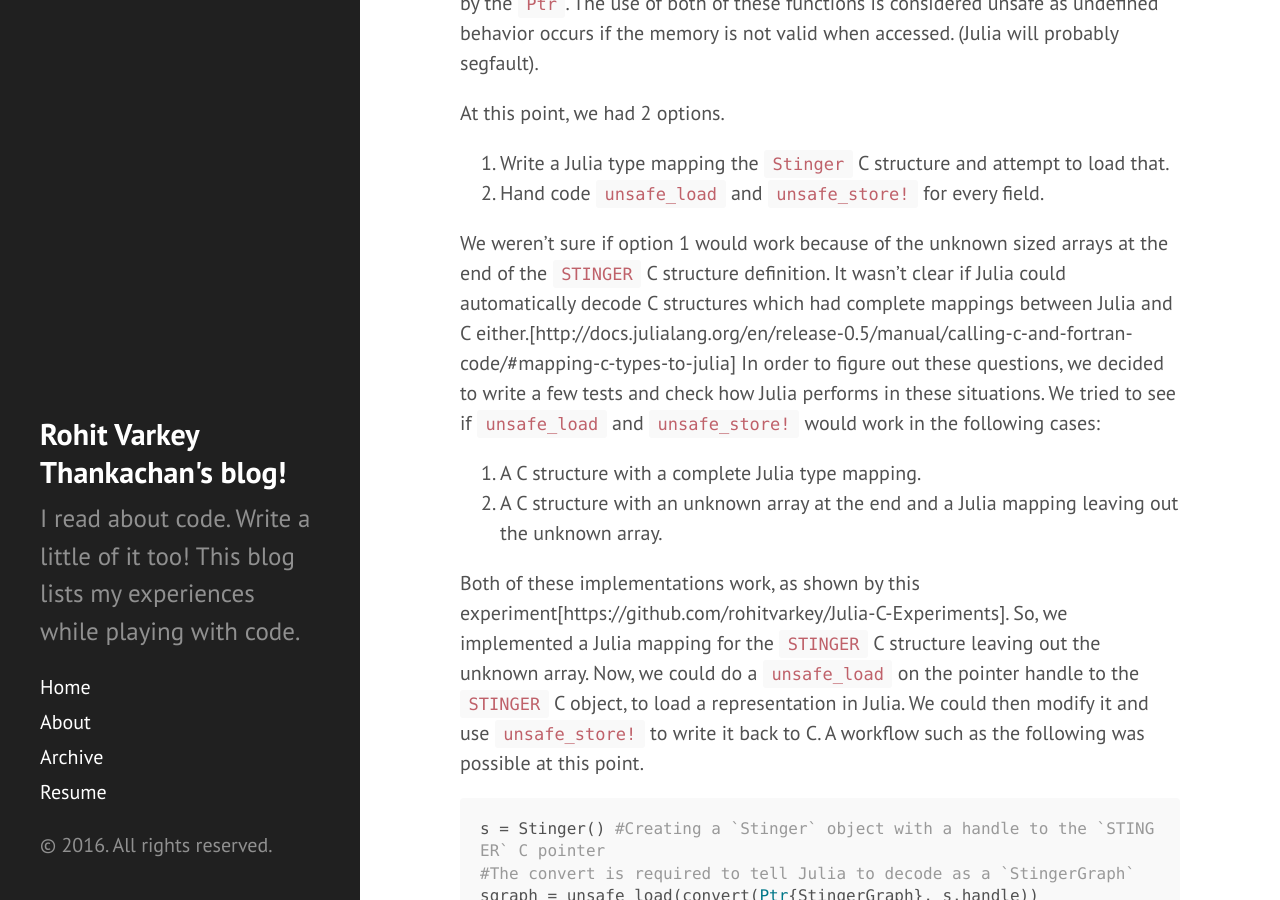
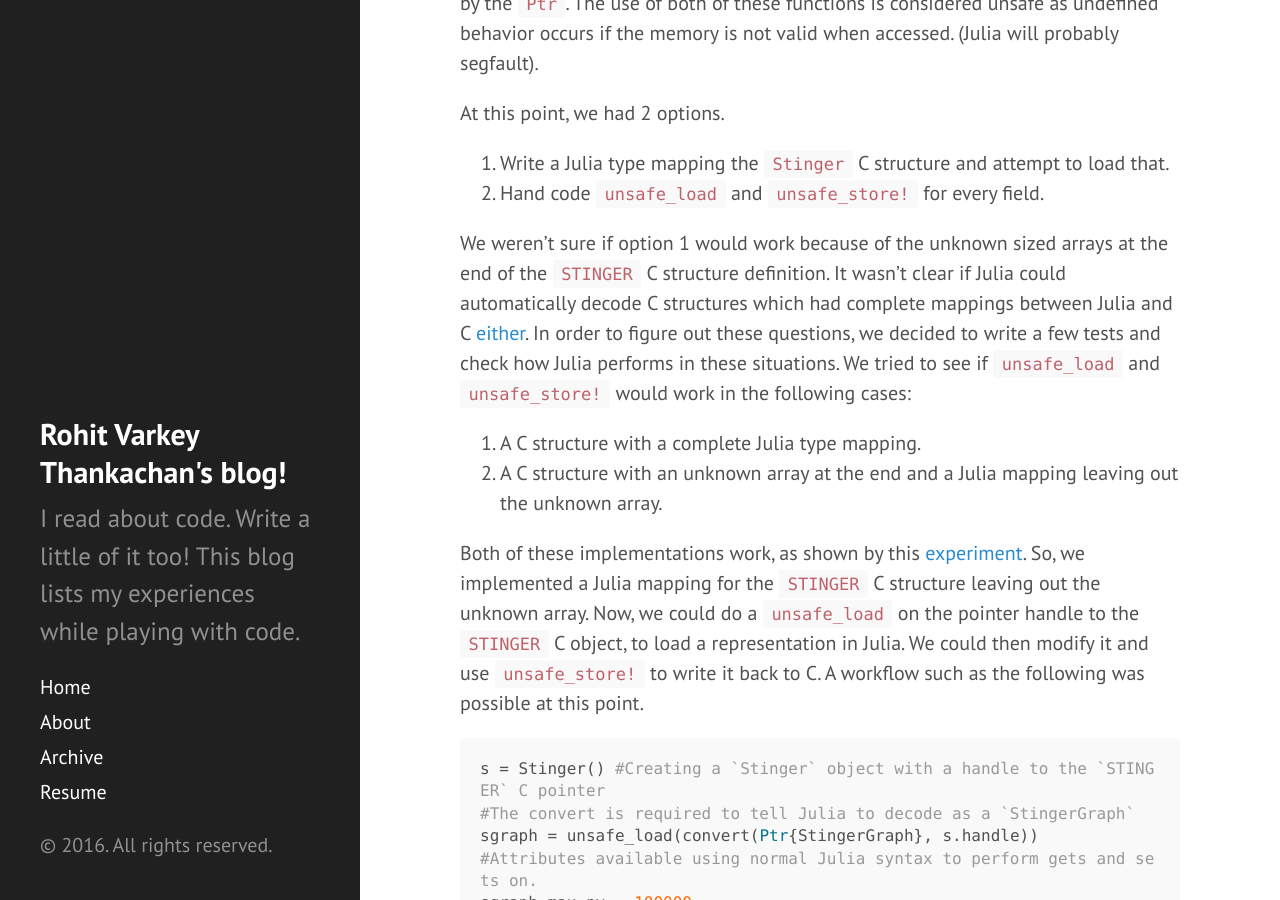
Before and after one commit to rohitvarkey/rohitvarkey.github.io, a Jekyll site: the page built from _posts/2016-09-20-stingerwrapper-2.md, in a window 1280 px wide and 900 px high, scrolled down 762 px. Built offline with Jekyll 4.4.1, drawn with Linux system fonts in a browser that asks for light colours.

Commit message:
Fix links

```diff
--- a/_posts/2016-09-20-stingerwrapper-2.md
+++ b/_posts/2016-09-20-stingerwrapper-2.md
@@ -33,7 +33,7 @@ At this point, we had 2 options.
 
 We weren't sure if option 1 would work because of the unknown sized arrays at the
 end of the `STINGER` C structure definition. It wasn't clear if Julia could automatically
-decode C structures which had complete mappings between Julia and C either.[http://docs.julialang.org/en/release-0.5/manual/calling-c-and-fortran-code/#mapping-c-types-to-julia]
+decode C structures which had complete mappings between Julia and C [either]([http://docs.julialang.org/en/release-0.5/manual/calling-c-and-fortran-code/#mapping-c-types-to-julia]).
 In order to figure out these questions, we decided to write a few tests and check
 how Julia performs in these situations. We tried to see if `unsafe_load` and
 `unsafe_store!` would work in the following cases:
@@ -42,7 +42,7 @@ how Julia performs in these situations. We tried to see if `unsafe_load` and
 2. A C structure with an unknown array at the end and a Julia mapping leaving
 out the unknown array.
 
-Both of these implementations work, as shown by this experiment[https://github.com/rohitvarkey/Julia-C-Experiments]. So, we implemented a Julia mapping
+Both of these implementations work, as shown by this [experiment](https://github.com/rohitvarkey/Julia-C-Experiments). So, we implemented a Julia mapping
 for the `STINGER` C structure leaving out the unknown array. Now, we
 could do a `unsafe_load` on the pointer handle to the `STINGER` C object, to
 load a representation in Julia. We could then modify it and use `unsafe_store!`
```
